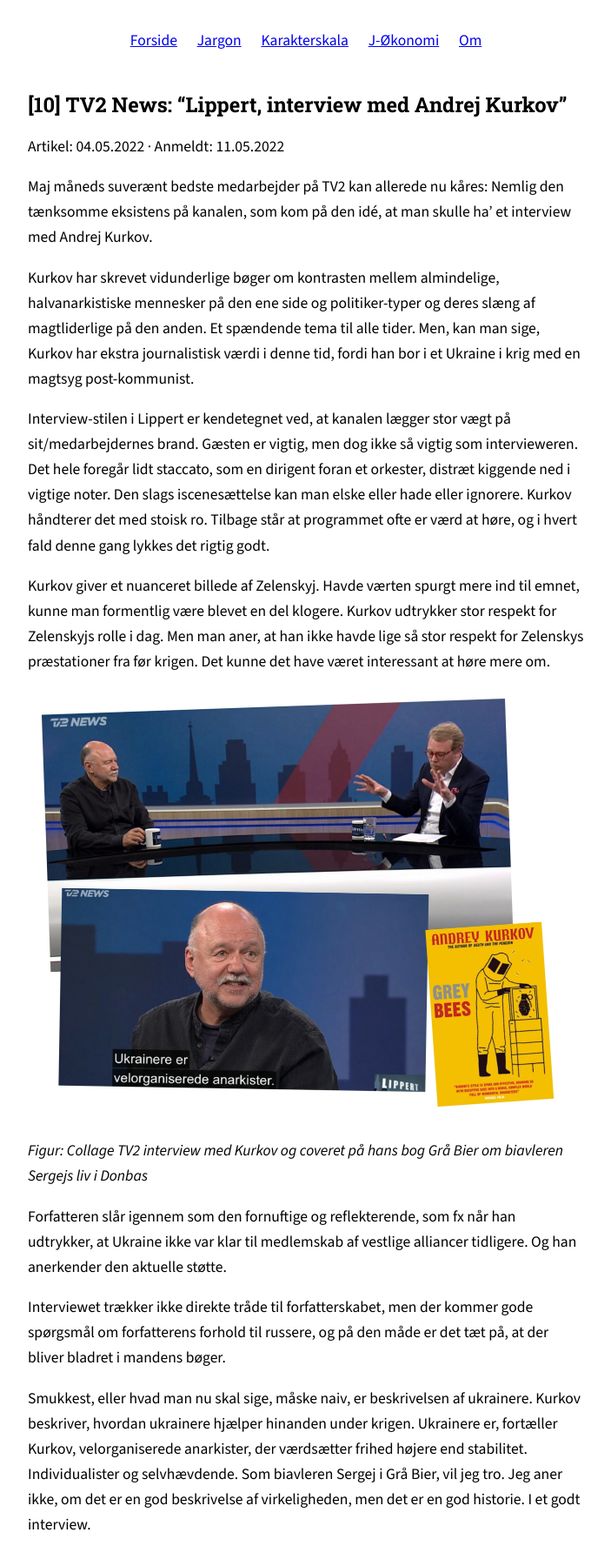
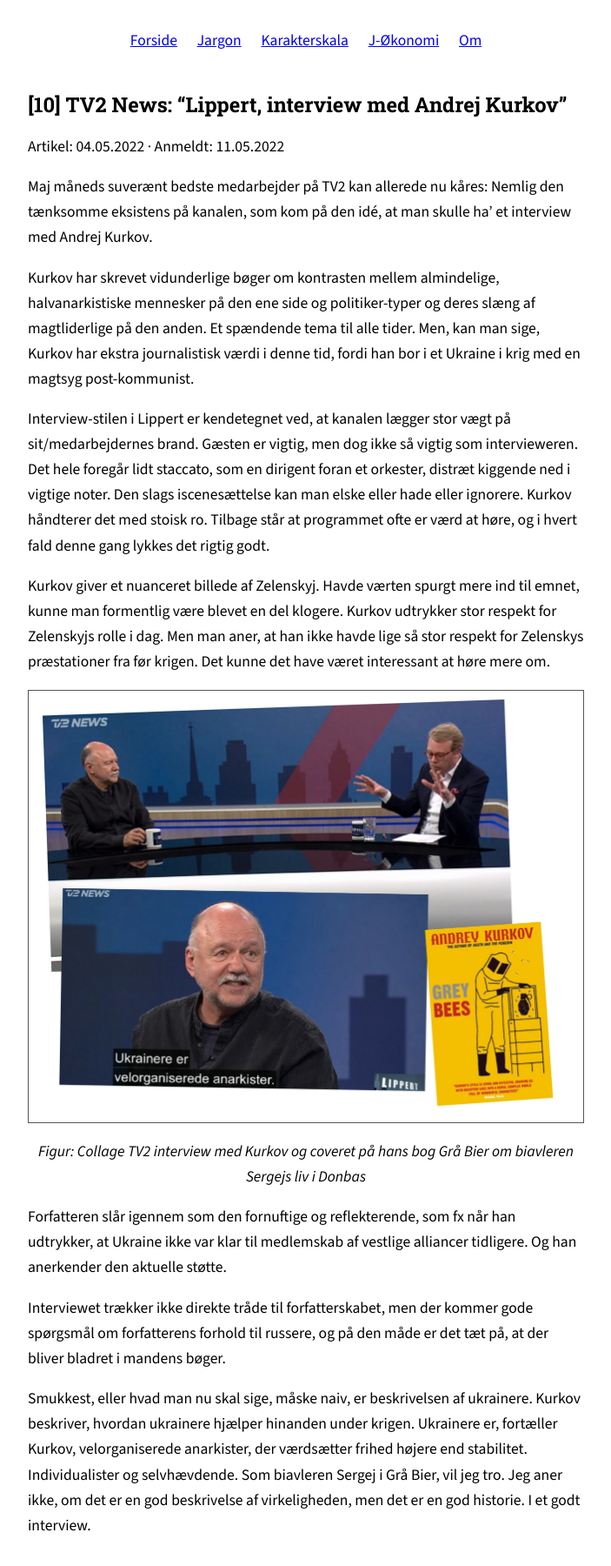
Before and after one commit to MichaelOAppel/OmJournalistik, a Jekyll site: the page built from _posts/2022-05-11-tv2-news-lippert-kurkov.md, in a window 1280 px wide. Shown: the whole page at 87% size, without its empty margins (288-991 px from the left). Built offline with Jekyll 4.4.1, drawn with Linux system fonts in a browser that asks for light colours.

Commit message:
Update default.html

```diff
--- a/_layouts/default.html
+++ b/_layouts/default.html
@@ -31,6 +31,9 @@
     blockquote.citat .kilde { display: block; margin-top: 0.9rem; font-family: "Source Sans 3", sans-serif; font-size: 0.85em; color: #555; }
     h2 { font-size: 1.25em; margin-top: 2rem; }
     h3 { font-size: 1.1em; margin-top: 1.5rem; }
+    p:has(> em:only-child) { text-align: center; }
+    img { border: 1px solid #555; box-sizing: border-box; }
+    img.banner-march, img.forsidefigur { border: none; }
   </style>
 </head>
 <body>
```
